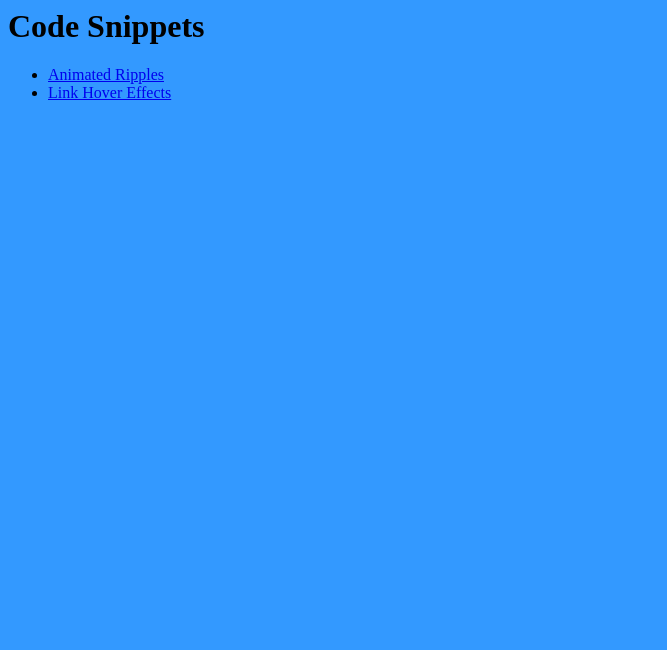
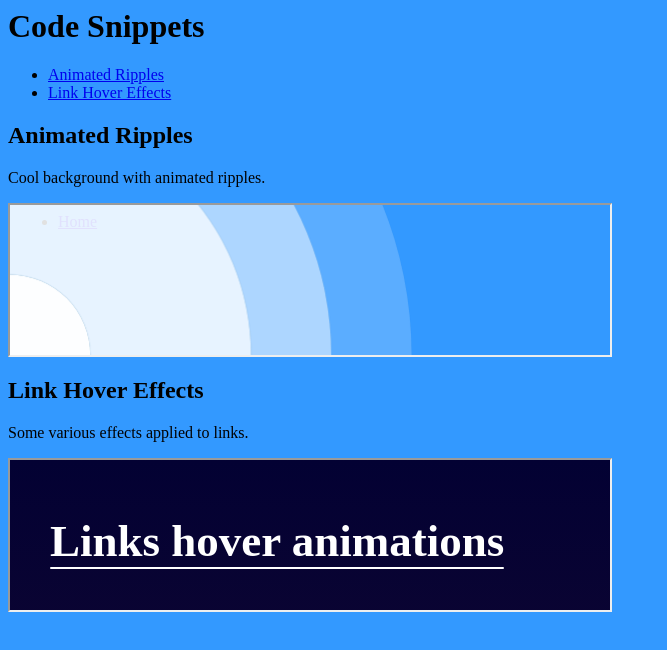
Before and after one commit to MattMarble/HMTL-CSS-CodeSnippets, a website: page index.html in a window 1280 px wide. Shown: the whole page, without its empty margins (0-667 px from the left). Drawn offline with Linux system fonts and the light colour scheme; files that its build step writes are made by us from their sources.

Commit message:
Added iframe previews

```diff
--- a/index.html
+++ b/index.html
@@ -3,10 +3,35 @@
 </head>
 <body>
   <h1>Code Snippets</h1>
-  <div class="nav">
-    <ul>
-      <li><a href="./Animated-Ripples/index.html">Animated Ripples</a></li>
-      <li><a href="./Link-Hover-Effects/index.html">Link Hover Effects</a></li>
-    </ul>
+  <div class="header">
+    <div class="site-logo"></div>
+    <div class="nav">
+      <ul>
+        <li>
+          <a href="./Animated-Ripples/index.html">Animated Ripples</a>
+        </li>
+        <li>
+          <a href="./Link-Hover-Effects/index.html">Link Hover Effects</a>
+        </li>
+      </ul>
+    </div>
+  </div>
+  <div class="content">
+    <h2>Animated Ripples</h2>
+    <p>Cool background with animated ripples.</p>
+    <iframe
+      src="./Animated-Ripples/index.html"
+      width="600"
+      heigh="600"
+    ></iframe>
+  </div>
+  <div class="content">
+    <h2>Link Hover Effects</h2>
+    <p>Some various effects applied to links.</p>
+    <iframe
+      src="./Link-Hover-Effects/index.html"
+      width="600"
+      heigh="600"
+    ></iframe>
   </div>
 </body>
```
